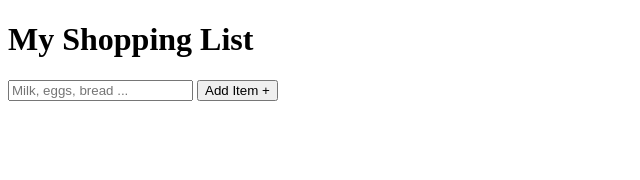
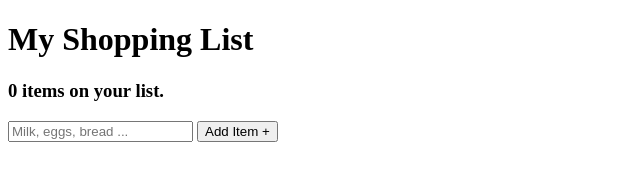
Before and after one commit to johntypescode/shopping-list, a plain HTML site: page index.html in a window 1280 px wide. Shown: the whole page, without its empty margins (0-640 px from the left). Drawn offline with Linux system fonts and the light colour scheme.

Commit message:
Modified header mark up to include a placeholder to display the number of items on the list

```diff
--- a/index.html
+++ b/index.html
@@ -13,6 +13,7 @@
 
 	<header>
 		<h1>My Shopping List</h1>
+		<h3 id="list-count-summary">0 items on your list.</h3>
 	</header>
 
 	<main id="app-interface">
```
